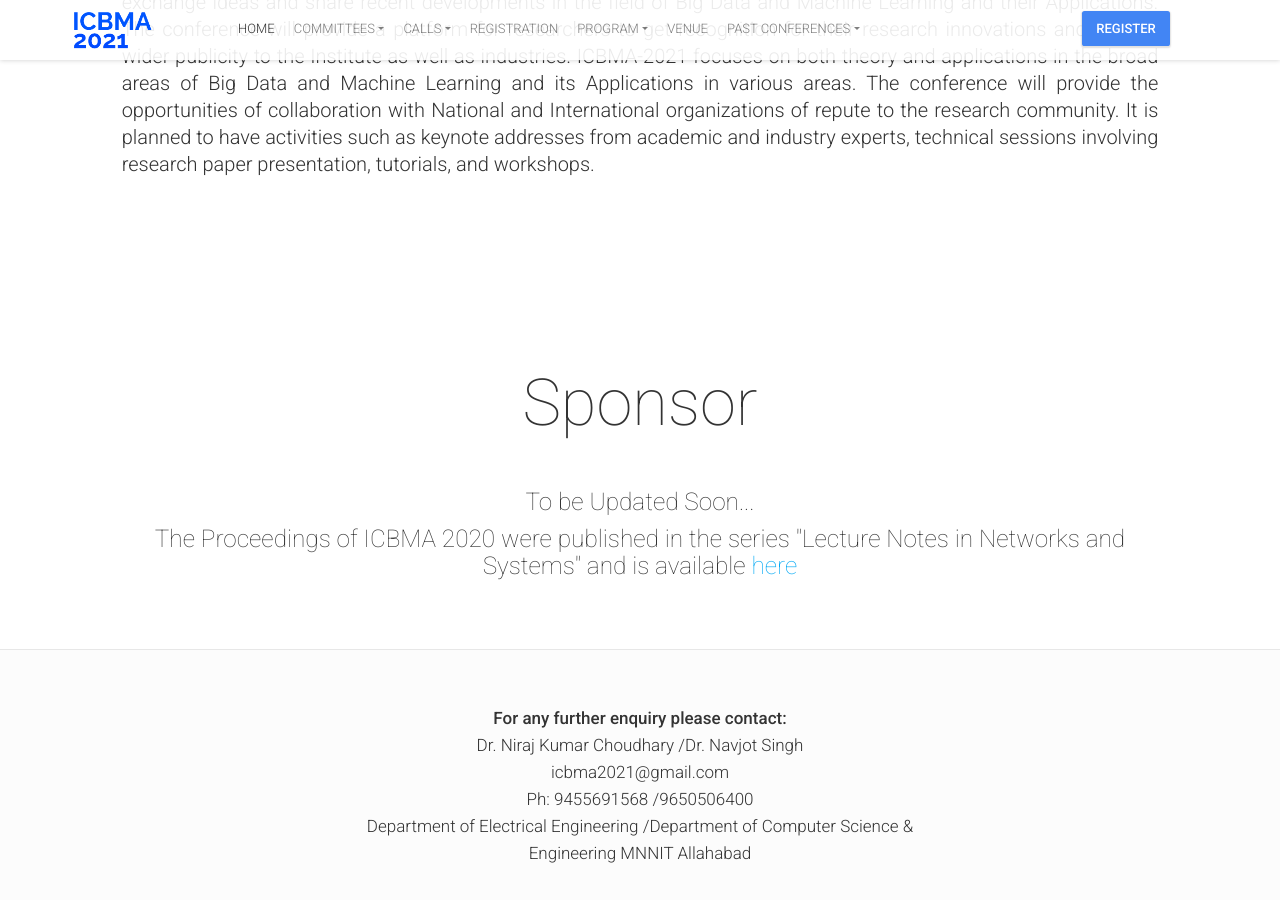
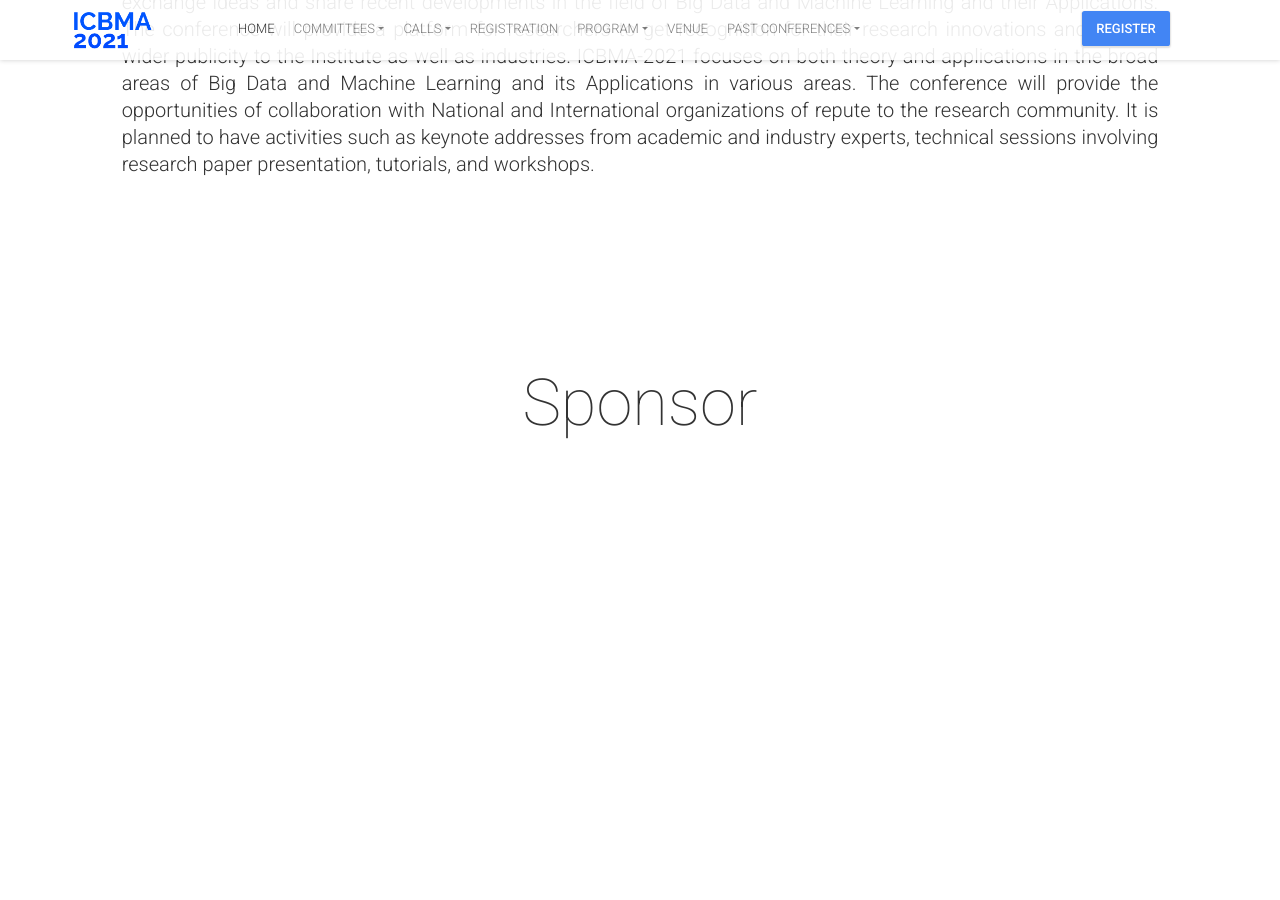
Before and after one commit to shakyaprashant/ICBMA, a Jekyll site: the page built from index.html, in a window 1280 px wide and 900 px high, scrolled down 1199 px. Built offline with Jekyll 4.4.1, drawn with Linux system fonts in a browser that asks for light colours; nearby versions of some CDN libraries; comment, search, counter and statistics services are not loaded; after the commit the page ends 1847 px from its top, so only the background shows below that.

Commit message:
some changes

```diff
--- a/_includes/sponsor.html
+++ b/_includes/sponsor.html
@@ -3,8 +3,8 @@
   <div class="content-wrapper">
     <div class="col-lg-10 col-lg-offset-1">
       <h3 id="sponsor-title">Sponsor</h3>
-      <div><h6>To be Updated Soon...</h6>
-      <h6>The Proceedings of ICBMA 2020 were published in the series "Lecture Notes in Networks and Systems" and is available <a href="https://www.springer.com/gp/book/9789811583766" target="_blank">here</a> </h6>
+      <!-- <div><h6>To be Updated Soon...</h6>
+      <h6>The Proceedings of ICBMA 2020 were published in the series "Lecture Notes in Networks and Systems" and is available <a href="https://www.springer.com/gp/book/9789811583766" target="_blank">here</a> </h6> -->
       </div>
 
       <!-- <div
```
